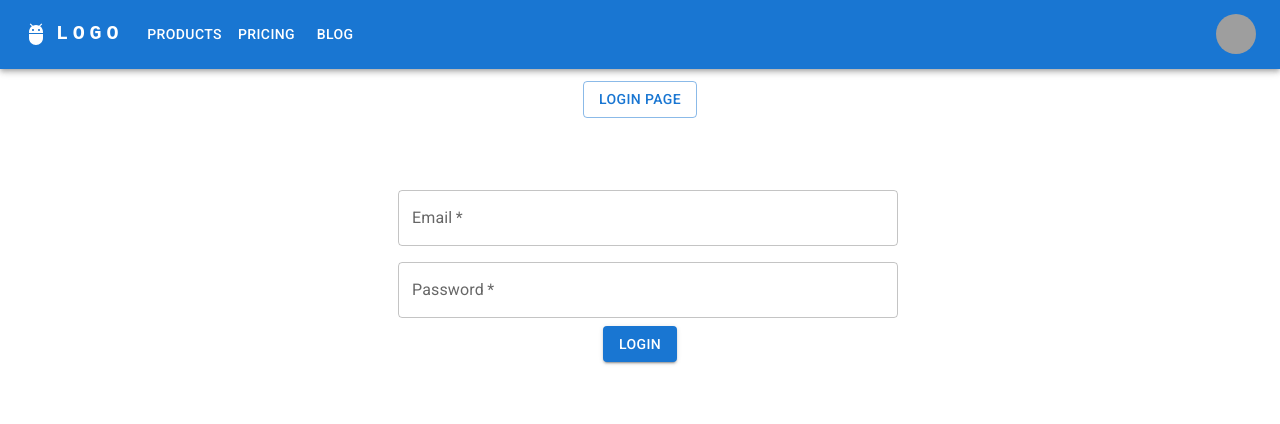
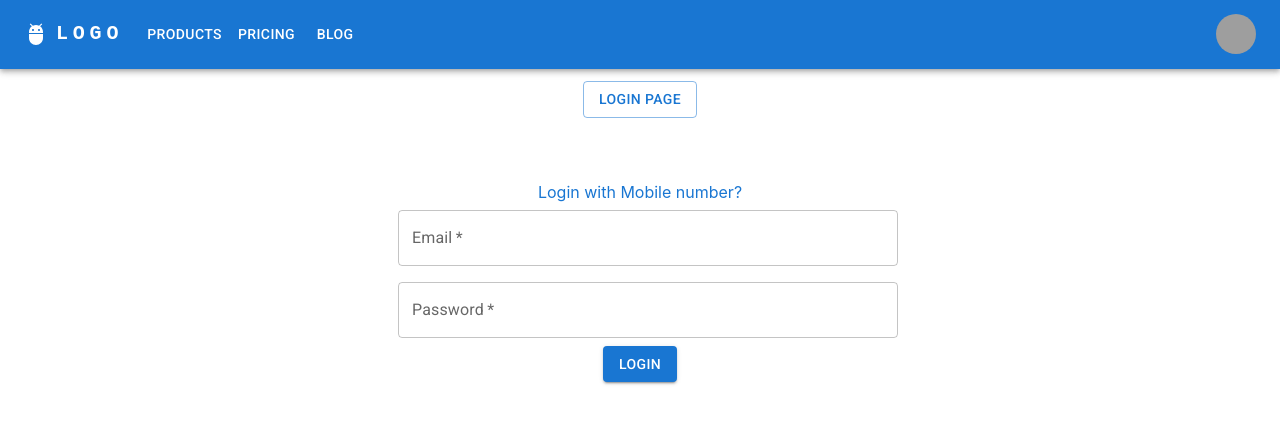
Before and after one commit to karan147369/Ecommerce-Frontend, a React (Create React App) app: page / in a window 1280 px wide. Shown: the top 424 px of the page. Built offline with nearby package versions, Linux system fonts and the light colour scheme; grey boxes are pictures that could not be loaded.

Commit message:
backend url added

```diff
--- a/package.json
+++ b/package.json
@@ -14,6 +14,7 @@
     "axios": "^1.6.0",
     "react": "^18.2.0",
     "react-dom": "^18.2.0",
+    "react-error-boundary": "^4.0.11",
     "react-redux": "^8.1.3",
     "react-scripts": "5.0.1",
     "redux": "^4.2.1",
--- a/src/App.js
+++ b/src/App.js
@@ -1,7 +1,6 @@
 import "./App.css";
 import Homepage from "./components/Homepage";
 
-// import LinearProgress from "@mui/material/LinearProgress";
 function App() {
   return (
     <div className="App">
--- /dev/null
+++ b/src/api/apiLogin.js
@@ -0,0 +1,23 @@
+import axios from "axios";
+const apiLogin = async (email, password) => {
+  const response = await axios.post(
+    "https://karan147369-ecommerce-backend.onrender.com/login/email",
+    {
+      email,
+      password,
+    }
+  );
+
+  if (!response.data.status) {
+    return {
+      status: false,
+      message: response.data.message,
+    };
+  } else {
+    return {
+      status: true,
+      message: "login successful",
+    };
+  }
+};
+export default apiLogin;
--- a/src/components/Homepage.js
+++ b/src/components/Homepage.js
@@ -7,6 +7,7 @@ import { useEffect, useState } from "react";
 import "../styles/Homepage.css";
 import LinearIndeterminate from "./mui/LinearIndeterminate";
 import { Button } from "@mui/material";
+import { ErrorBoundary } from "react-error-boundary";
 const Homepage = () => {
   const [showLoader, setShowLoader] = useState(true);
   const [showRegistration, setRegistration] = useState(false);
@@ -15,13 +16,14 @@ const Homepage = () => {
   };
   useEffect(() => {
     setTimeout(() => {
-      console.log("a");
       setShowLoader(false);
     }, 2000);
   }, []);
+
   const getUi = () => {
     return (
       <>
+        <ErrorBoundary FallbackComponent={<div>Something went wrong</div>}>
           <div id="homepage_container">
             <Header searchbar={Searchbar}></Header>
             <Button
@@ -34,6 +36,7 @@ const Homepage = () => {
 
             {showRegistration ? <Register></Register> : <Login></Login>}
           </div>
+        </ErrorBoundary>
       </>
     );
   };
--- a/src/components/Login.js
+++ b/src/components/Login.js
@@ -2,31 +2,71 @@ import * as React from "react";
 import { TextField } from "@mui/material";
 import Box from "@mui/material/Box";
 import { Button } from "@mui/material";
-import axios from "axios";
+import apiLogin from "../api/apiLogin";
 import { useDispatch, useSelector } from "react-redux";
+import { setLogin, setError, changeLoginForm } from "../store/loginSlice";
+import Link from "@mui/material/Link";
 const Login = () => {
-  // const [errorStatus, setErrorStatus] = React.useState({
-  //   emailError: false,
-  //   passwordError: false,
-  // });
-  // const [loginCredentials, setLoginCredentials] = React.useState({});
+  const dispatch = useDispatch();
+  const inputValues = useSelector((s) => s.loginReducer.data);
+  const errors = useSelector((s) => s.loginReducer.error);
+  const loginWithMobileNo = useSelector(
+    (s) => s.loginReducer.loginWithMobileNo
+  );
+  // React.useEffect(() => {
+  //   window.addEventListener("unhandledrejection", (event) => {
+  //     console.error("Unhandled promise rejection:", event.reason);
+  //   });
+  // }, []);
   const getFieldValues = (e) => {
     const value = e.target.value;
-    const type = e.target.id;
+    const type = e.target.type;
     if (type === "email") {
+      dispatch(setLogin({ data: { ...inputValues, email: value } }));
+      if (value !== "") {
+        dispatch(setError({ error: { ...errors, email: "" } }));
       } else {
+        dispatch(setError({ error: { ...errors, email: "Enter Email" } }));
+      }
+    } else {
+      dispatch(setLogin({ data: { ...inputValues, password: value } }));
+      if (value !== "") {
+        dispatch(setError({ error: { ...errors, password: "" } }));
+      } else {
+        dispatch(
+          setError({ error: { ...errors, password: "Enter Password" } })
+        );
+      }
     }
   };
-  const login = () => {
-    axios
-      .get("http://localhost:4000/login")
-      .then((res) => {
-        alert(res.data.name);
-      })
-      .catch((e) => console.error(e.message));
+  const loginWithMobile = () => {
+    dispatch(changeLoginForm());
+  };
+
+  const login = async () => {
+    const email = inputValues.email;
+    const password = inputValues.password;
+    if (email === "") {
+      console.log("email" + email);
+      dispatch(setError({ error: { ...errors, email: "Enter email" } }));
+    }
+    if (password === "") {
+      dispatch(setError({ error: { ...errors, password: "Enter password" } }));
+    }
+
+    try {
+      const response = await apiLogin(inputValues.email, inputValues.password);
+      console.log(response);
+      if (response.status) {
+        alert(response.message);
+      } else {
+        alert("error");
+      }
+    } catch (e) {
+      console.error(e.message);
+    }
   };
   return (
-    <>
     <Box
       sx={{
         width: 500,
@@ -36,33 +76,76 @@ const Login = () => {
       }}
     >
       <form>
+        <Link href="#" underline="hover" onClick={loginWithMobile}>
+          {!loginWithMobileNo
+            ? `Login with Mobile number?`
+            : "Login with email?"}
+        </Link>
+        {loginWithMobileNo ? (
+          <>
             <TextField
-            error={false}
+              error={errors.email !== ""}
               required
               fullWidth
               sx={{ m: 1 }}
-            label="Email"
-            id="fullWidth email"
-            type="email"
+              label="Mobile number"
+              id="fullWidth"
+              type="number"
               onChange={(e) => getFieldValues(e)}
             />
             <TextField
-            error={false}
+              error={errors.password !== ""}
               required
               fullWidth
               label="Password"
-            id="fullWidth password"
+              id="fullWidth"
               type="password"
               sx={{ m: 1 }}
               onChange={(e) => getFieldValues(e)}
             />
 
-          <Button variant="contained" onClick={login}>
+            <Button
+              variant="contained"
+              onClick={login}
+              disabled={errors.email !== "" || errors.password !== ""}
+            >
               Login
             </Button>
+          </>
+        ) : (
+          <>
+            <TextField
+              error={errors.email !== ""}
+              required
+              fullWidth
+              sx={{ m: 1 }}
+              label="Email"
+              id="fullWidth"
+              type="email"
+              onChange={(e) => getFieldValues(e)}
+            />
+            <TextField
+              error={errors.password !== ""}
+              required
+              fullWidth
+              label="Password"
+              id="fullWidth"
+              type="password"
+              sx={{ m: 1 }}
+              onChange={(e) => getFieldValues(e)}
+            />
+
+            <Button
+              variant="contained"
+              onClick={login}
+              disabled={errors.email !== "" || errors.password !== ""}
+            >
+              Login
+            </Button>
+          </>
+        )}
       </form>
     </Box>
-    </>
   );
 };
 export default Login;
--- a/src/components/Register.js
+++ b/src/components/Register.js
@@ -13,7 +13,7 @@ const Register = () => {
   const submitDetails = (e) => {
     setVerifyEmail(!verifyEmail);
   };
-  const [age, setAge] = React.useState("");
+  const [gender, setAge] = React.useState("");
   const [open, setOpen] = React.useState(false);
 
   const handleChange = (event) => {
@@ -92,7 +92,7 @@ const Register = () => {
               />
               <FormControl sx={{ m: 1, minWidth: 120, width: "100%" }}>
                 <InputLabel id="demo-controlled-open-select-label">
-                  Age
+                  Gender
                 </InputLabel>
                 <Select
                   required
@@ -102,8 +102,8 @@ const Register = () => {
                   open={open}
                   onClose={handleClose}
                   onOpen={handleOpen}
-                  value={age}
-                  label="Age"
+                  value={gender}
+                  label="Gender"
                   onChange={handleChange}
                 >
                   {/* <MenuItem value="">
--- a/src/store/loginSlice.js
+++ b/src/store/loginSlice.js
@@ -1,10 +1,11 @@
 import { createSlice } from "@reduxjs/toolkit";
 const initialState = {
+  loginWithMobileNo: false,
   data: {
     email: "",
     password: "",
   },
-  eror: {
+  error: {
     email: "",
     password: "",
   },
@@ -12,14 +13,18 @@ const initialState = {
 const loginSlice = createSlice({
   name: "login",
   initialState,
-  reducer: {
-    setlogin: (state, action) => {
+  reducers: {
+    setLogin: (state, action) => {
       state.data = action.payload.data;
     },
     setError: (state, action) => {
-      state.error = action.payload.data;
+      state.error = action.payload.error;
+    },
+    changeLoginForm: (state) => {
+      state.loginWithMobileNo = !state.loginWithMobileNo;
     },
   },
 });
-export const { setlogin, setError } = loginSlice.actions;
+
+export const { setLogin, setError, changeLoginForm } = loginSlice.actions;
 export default loginSlice.reducer;
--- a/src/store/store.js
+++ b/src/store/store.js
@@ -1,8 +1,7 @@
 import { configureStore } from "@reduxjs/toolkit";
-import authSlice from "./authSlice";
+import authReducer from "./authSlice";
+import loginReducer from "./loginSlice";
 const store = configureStore({
-  reducer: {
-    authSlice,
-  },
+  reducer: { loginReducer, authReducer },
 });
 export default store;
```
Also changed, not shown: 1 other file (tests, documents, lock files or other folders). Lines whose indentation alone changed are shown as unchanged.
